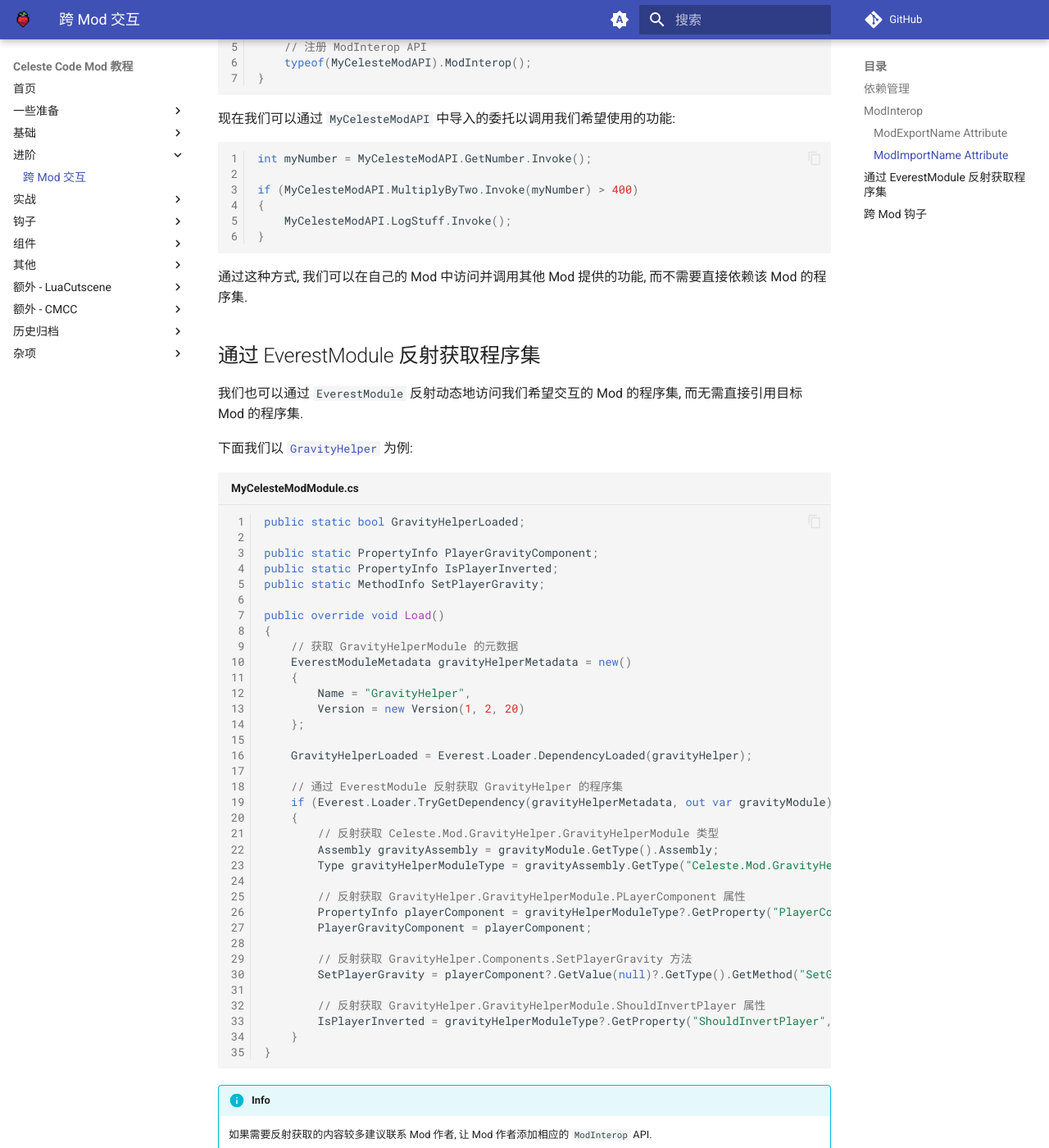
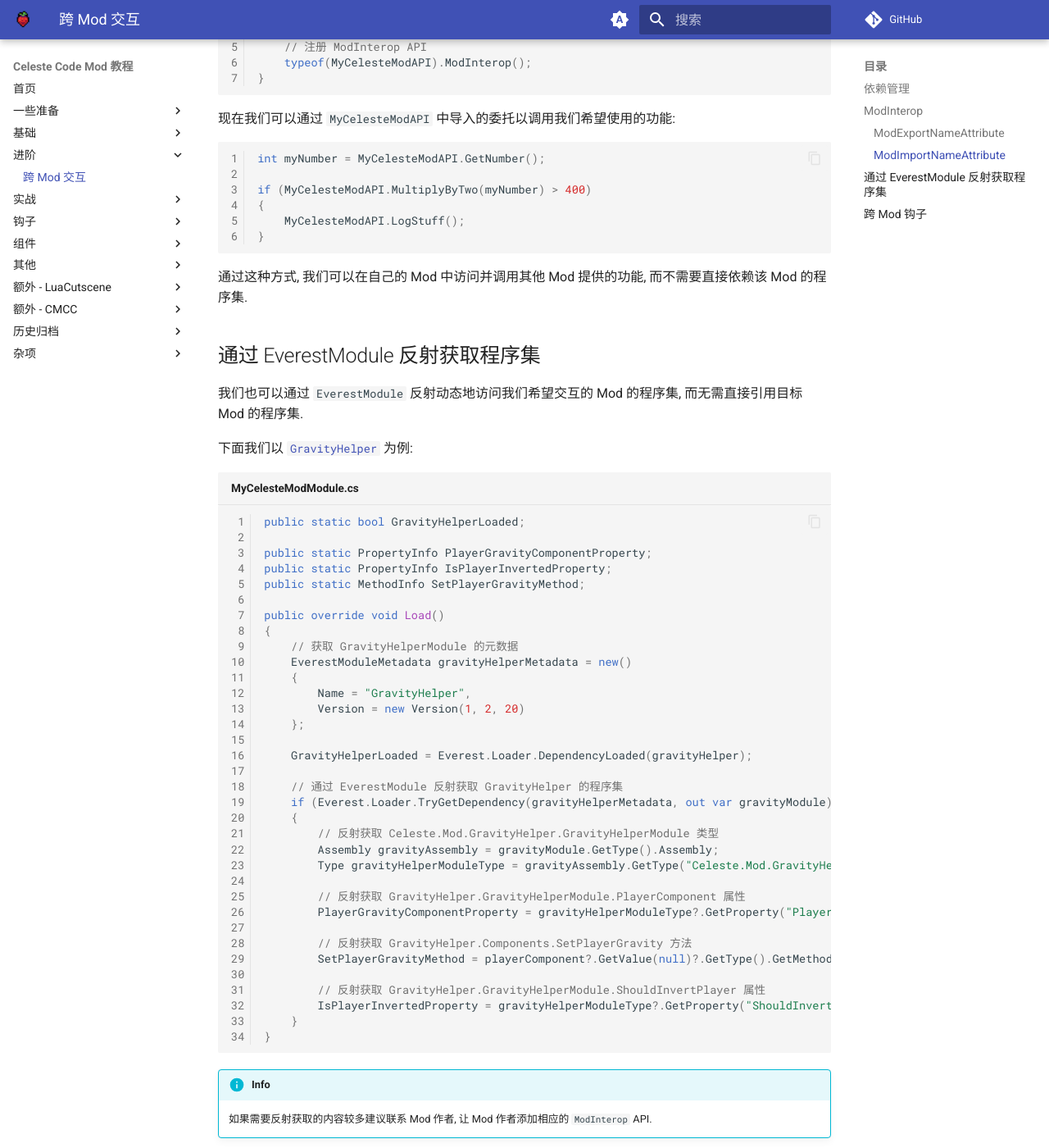
Before and after one commit to Saplonily/CelesteModTutorial, an MkDocs documentation site: the page built from docs/advanced/cross_mod_interactions.md, in a window 1280 px wide and 1400 px high, scrolled down 3228 px. Shown: the whole window at 82% size. Built offline with MkDocs 1.6.1 and Material for MkDocs 9.7.7, drawn with Linux system fonts in a browser that asks for light colours; comment, search, counter and statistics services are not loaded; some of the changed text lies outside the part shown.

Commit message:
小修小补

````diff
--- a/docs/advanced/cross_mod_interactions.md
+++ b/docs/advanced/cross_mod_interactions.md
@@ -7,7 +7,7 @@
 在与其他 Mod 交互前, 我们需要在 `everest.yaml` 中添加相应的依赖.
 这里我们以 `GravityHelper` 为例:
 
-```yml title="everest.yaml"
+```yaml title="everest.yaml"
 - Name: MyCelesteMod
   Version: 0.1.0
   DLL: MyCelesteMod.dll
@@ -62,9 +62,9 @@ public override void Load()
 
 下面我们将介绍这两种特性的使用.
 
-### ModExportName Attribute
+### ModExportNameAttribute
 
-`ModExportName(string name)` 特性用于导出我们希望提供的方法, `name` 参数是我们提供的一系列 API 的唯一标识符, 用于在其他 Mod 中引用此 API.
+`ModExportNameAttribute(string name)` 特性用于导出我们希望提供的方法, `name` 参数是我们提供的一系列 API 的唯一标识符, 用于在其他 Mod 中引用此 API.
 
 下面我们新建一个 `MyCelesteModExports` 类进行示例:
 ```cs title="MyCelesteModExports.cs"
@@ -101,9 +101,9 @@ public override void Load()
 
 这样, 我们就完成 `ModInterop` API 的导出.
 
-### ModImportName Attribute
+### ModImportNameAttribute
 
-`ModImportName(string name)` 特性用于在你的 Mod 中引入其他 Mod 导出的 API，`name` 参数是我们导入 API 的唯一标识符, 用于指定我们需要导入的 API.
+`ModImportNameAttribute(string name)` 特性用于在你的 Mod 中引入其他 Mod 导出的 API, `name` 参数是我们导入 API 的唯一标识符, 用于指定我们需要导入的 API.
 
 下面我们新建另一个 Mod `AnotherCelesteMod` 导入 `MyCelesteMod` 提供的 API:
 
@@ -137,11 +137,11 @@ public override void Load()
 
 现在我们可以通过 `MyCelesteModAPI` 中导入的委托以调用我们希望使用的功能:
 ```cs
-int myNumber = MyCelesteModAPI.GetNumber.Invoke();
+int myNumber = MyCelesteModAPI.GetNumber();
 
-if (MyCelesteModAPI.MultiplyByTwo.Invoke(myNumber) > 400)
+if (MyCelesteModAPI.MultiplyByTwo(myNumber) > 400)
 {
-    MyCelesteModAPI.LogStuff.Invoke();
+    MyCelesteModAPI.LogStuff();
 }
 ```
 
@@ -162,13 +162,13 @@ if (MyCelesteModAPI.MultiplyByTwo.Invoke(myNumber) > 400)
 
 我们也可以通过 `EverestModule` 反射动态地访问我们希望交互的 Mod 的程序集, 而无需直接引用目标 Mod 的程序集.
 
-下面我们以 [`GravityHelper`](https://github.com/swoolcock/GravityHelper/blob/develop/Source/GravityHelperModule.cs) 为例:
+下面我们以 [`GravityHelper`](https://github.com/swoolcock/GravityHelper) 为例:
 ```cs title="MyCelesteModModule.cs"
 public static bool GravityHelperLoaded;
 
-public static PropertyInfo PlayerGravityComponent;
-public static PropertyInfo IsPlayerInverted;
-public static MethodInfo SetPlayerGravity;
+public static PropertyInfo PlayerGravityComponentProperty;
+public static PropertyInfo IsPlayerInvertedProperty;
+public static MethodInfo SetPlayerGravityMethod;
 
 public override void Load()
 {
@@ -188,15 +188,14 @@ public override void Load()
         Assembly gravityAssembly = gravityModule.GetType().Assembly;
         Type gravityHelperModuleType = gravityAssembly.GetType("Celeste.Mod.GravityHelper.GravityHelperModule");
 
-        // 反射获取 GravityHelper.GravityHelperModule.PLayerComponent 属性
-        PropertyInfo playerComponent = gravityHelperModuleType?.GetProperty("PlayerComponent", BindingFlags.NonPublic | BindingFlags.Static);
-        PlayerGravityComponent = playerComponent;
+        // 反射获取 GravityHelper.GravityHelperModule.PlayerComponent 属性
+        PlayerGravityComponentProperty = gravityHelperModuleType?.GetProperty("PlayerComponent", BindingFlags.NonPublic | BindingFlags.Static);
 
         // 反射获取 GravityHelper.Components.SetPlayerGravity 方法
-        SetPlayerGravity = playerComponent?.GetValue(null)?.GetType().GetMethod("SetGravity", BindingFlags.Public | BindingFlags.Instance);
+        SetPlayerGravityMethod = playerComponent?.GetValue(null)?.GetType().GetMethod("SetGravity", BindingFlags.Public | BindingFlags.Instance);
 
         // 反射获取 GravityHelper.GravityHelperModule.ShouldInvertPlayer 属性
-        IsPlayerInverted = gravityHelperModuleType?.GetProperty("ShouldInvertPlayer", BindingFlags.Public | BindingFlags.Static);
+        IsPlayerInvertedProperty = gravityHelperModuleType?.GetProperty("ShouldInvertPlayer", BindingFlags.Public | BindingFlags.Static);
     }
 }
 ```
@@ -225,10 +224,10 @@ public class SampleTrigger : Trigger
 
         // 设置玩家重力
         object[] parameters = [2, 1f, false];
-        MyCelesteModModule.SetPlayerGravity.Invoke(MyCelesteModModule.PlayerGravityComponent.GetValue(null), parameters);
+        MyCelesteModModule.SetPlayerGravityMethod.Invoke(MyCelesteModModule.PlayerGravityComponentProperty.GetValue(null), parameters);
 
         // 获取玩家是否在反重力状态下
-        bool isPlayerInverted = (bool)MyCelesteModModule.IsPlayerInverted.GetValue(null);
+        bool isPlayerInverted = (bool)MyCelesteModModule.IsPlayerInvertedProperty.GetValue(null);
         Logger.Log(LogLevel.Info, "MyCelesteMod", $"isPlayerInverted is {isPlayerInverted}!");
     }
 }
````
Also changed, not shown: other parts of docs/advanced/cross_mod_interactions.md (+4 -3 lines).
